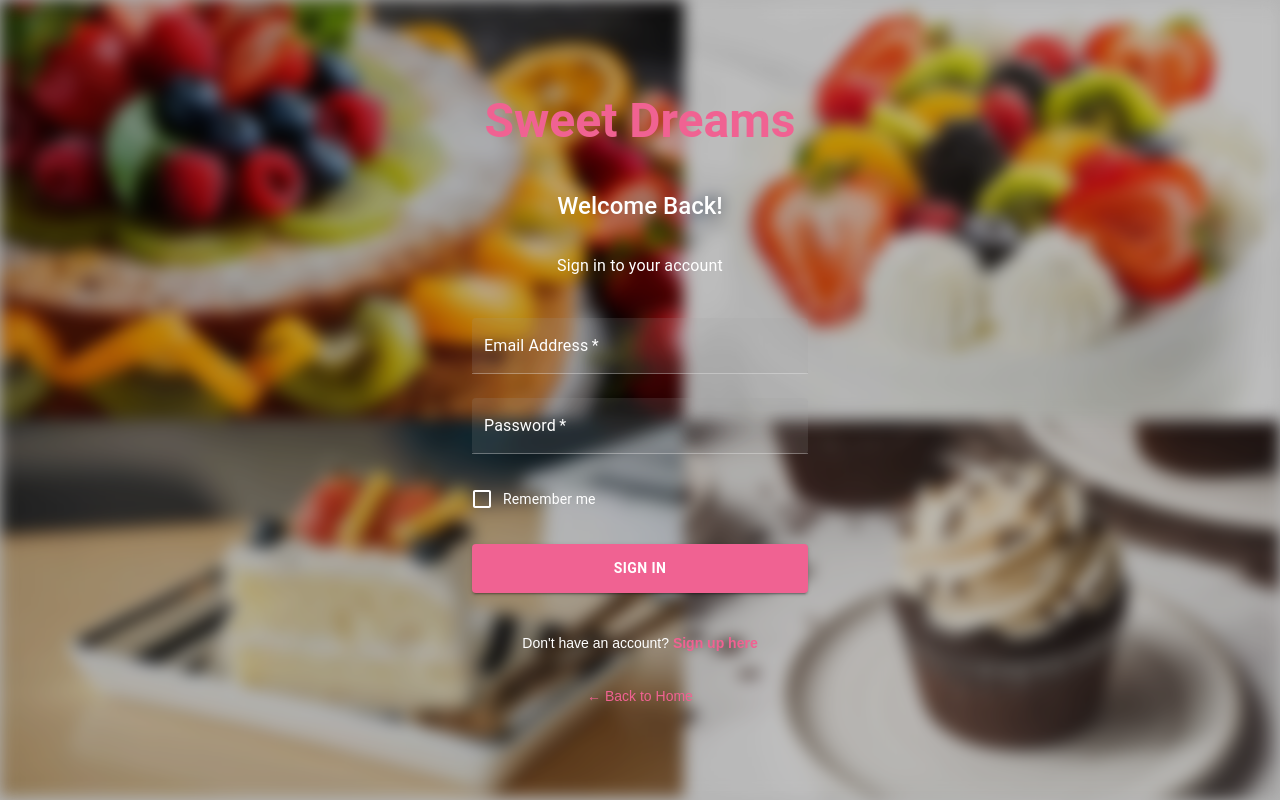
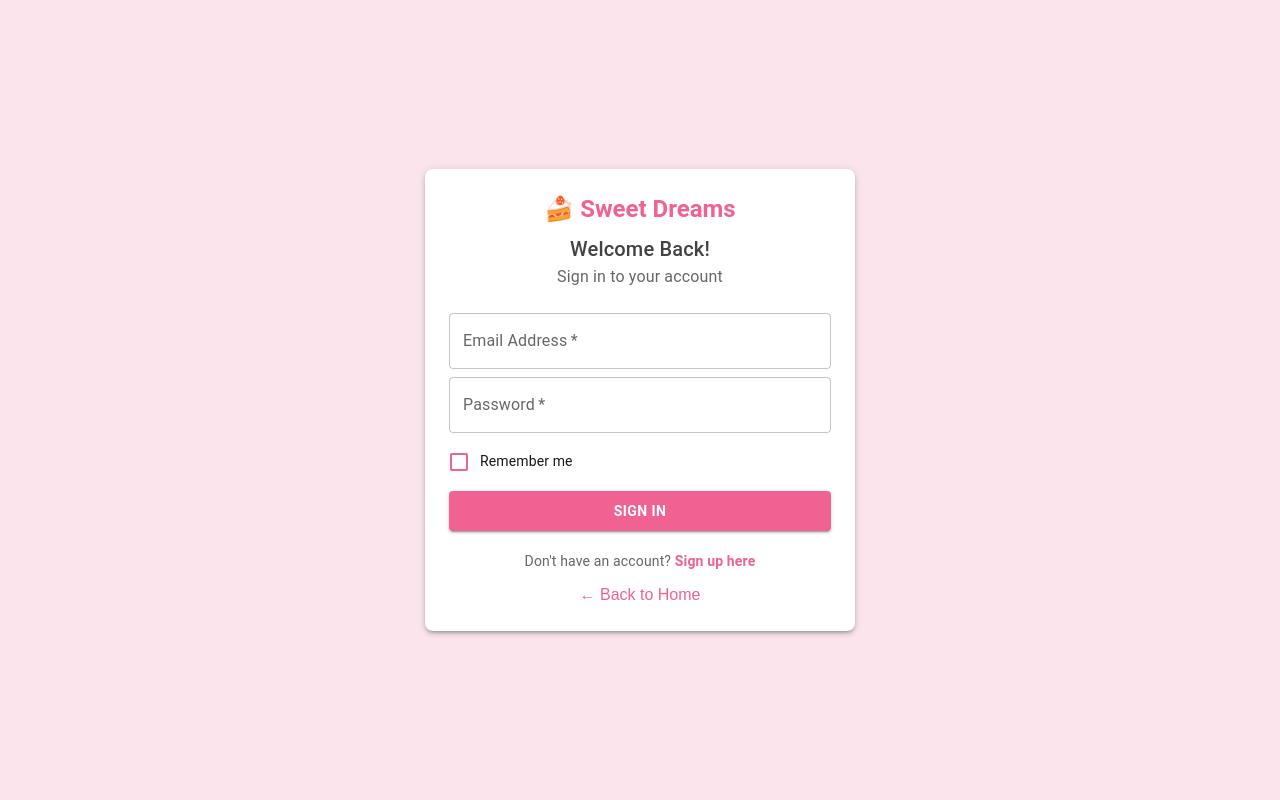
Before and after one commit to KavyaSH02/Cake-Shop, a Next.js app: page /login in a window 1280 px wide. Built offline with nearby package versions, Linux system fonts and the light colour scheme.

Commit message:
Added the Image

```diff
--- a/src/app/login/page.js
+++ b/src/app/login/page.js
@@ -26,105 +26,80 @@ export default function Login() {
   return (
     <Box
       sx={{
-        position: "relative",
+        bgcolor: "#fce4ec",
         minHeight: "100vh",
         display: "flex",
+        alignItems: "center",
         justifyContent: "center",
-        alignItems: "center",
-        overflow: "hidden",
-        bgcolor: "#f0f0f0"
+        py: 4
       }}
     >
-      {/* Background Image with blur */}
-      <Box
-        sx={{
-          position: "absolute",
-          inset: 0,
-          backgroundImage: "url('/cc.jpg')",
-          backgroundSize: "cover",
-          backgroundPosition: "center",
-          filter: "blur(8px)", // Adjust this value to control blur amount
-          zIndex: 0
-        }}
-      />
 
-      {/* Optional dark overlay for contrast */}
-      <Box
-        sx={{
-          position: "absolute",
-          inset: 0,
-          bgcolor: "rgba(0,0,0,0.25)", // adjust darkness here
-          zIndex: 1
-        }}
-      />
-
-      {/* Form container */}
       <Box
         component="form"
         onSubmit={handleSubmit}
         sx={{
-          position: "relative",
-          zIndex: 2,
+          maxWidth: 430,
           width: "100%",
-          maxWidth: 400,
-          px: 4,
-          py: 6,
+          bgcolor: "white",
+          borderRadius: 2,
+          boxShadow: 3,
+          p: 3,
           display: "flex",
           flexDirection: "column",
-          gap: 3,
-          color: "white"
-          // No background or card styling here, fully transparent
+          gap: 1
         }}
       >
-        <Typography variant="h3" fontWeight="bold" color="#f06292" textAlign="center" gutterBottom>
-           Sweet Dreams
+        <Box textAlign="center" mb={2}>
+          <Typography variant="h5" fontWeight="bold" color="#f06292" gutterBottom>
+            🍰 Sweet Dreams
           </Typography>
-        <Typography variant="h5" fontWeight="medium" color="white" textAlign="center" gutterBottom>
+          <Typography variant="h6" fontWeight="semibold" color="#424242" mt={0.5}>
             Welcome Back!
           </Typography>
-        <Typography variant="body1" textAlign="center" color="white" mb={2}>
+          <Typography variant="body1" color="#666">
             Sign in to your account
           </Typography>
+        </Box>
 
         <TextField
-          variant="filled"
+          variant="outlined"
           name="email"
           label="Email Address"
           type="email"
           value={formData.email}
           onChange={handleChange}
           required
-          InputLabelProps={{ style: { color: "white" } }}
+          fullWidth
           sx={{
-            input: { color: "white" },
-            backgroundColor: "rgba(255,255,255,0.1)",
-            borderRadius: 1,
-            "& .MuiFilledInput-underline:before": { borderBottomColor: "rgba(255,255,255,0.3)" },
-            "& .MuiFilledInput-underline:hover:before": { borderBottomColor: "white" }
+            "& .MuiOutlinedInput-root": {
+              "&:hover fieldset": { borderColor: "#f06292" },
+              "&.Mui-focused fieldset": { borderColor: "#f06292" }
+            }
+
           }}
         />
 
         <TextField
-          variant="filled"
+          variant="outlined"
           name="password"
           label="Password"
           type="password"
           value={formData.password}
           onChange={handleChange}
           required
-          InputLabelProps={{ style: { color: "white" } }}
+          fullWidth
           sx={{
-            input: { color: "white" },
-            backgroundColor: "rgba(255,255,255,0.1)",
-            borderRadius: 1,
-            "& .MuiFilledInput-underline:before": { borderBottomColor: "rgba(255,255,255,0.3)" },
-            "& .MuiFilledInput-underline:hover:before": { borderBottomColor: "white" }
+            "& .MuiOutlinedInput-root": {
+              "&:hover fieldset": { borderColor: "#f06292" },
+              "&.Mui-focused fieldset": { borderColor: "#f06292" }
+            }
           }}
         />
 
         <FormControlLabel
-          control={<Checkbox sx={{ color: "white" }} />}
-          label={<Typography color="white" fontSize={14}>Remember me</Typography>}
+          control={<Checkbox sx={{ color: "#f06292" }} />}
+          label={<Typography fontSize={14}>Remember me</Typography>}
           sx={{ alignSelf: "start" }}
         />
 
@@ -135,21 +110,23 @@ export default function Login() {
             bgcolor: "#f06292",
             "&:hover": { bgcolor: "#ec407a" },
             color: "white",
-            py: 1.5,
+            py: 1,
             fontWeight: "bold"
           }}
         >
           Sign In
         </Button>
 
-        <Box textAlign="center" color="white" mt={2} fontSize={14}>
+        <Box textAlign="center" mt={1.5}>
+          <Typography variant="body2" color="#666">
             Don't have an account?{" "}
             <Link href="/signup" style={{ color: "#f06292", fontWeight: "bold", textDecoration: "none" }}>
               Sign up here
             </Link>
+          </Typography>
         </Box>
 
-        <Box textAlign="center" color="white" mt={1} fontSize={14}>
+        <Box textAlign="center" mt={0.5}>
           <Link href="/" style={{ color: "#f06292", textDecoration: "none" }}>
             ← Back to Home
           </Link>
```
Also changed, not shown: public/ccc.jpg (added). Lines whose indentation alone changed are shown as unchanged.
